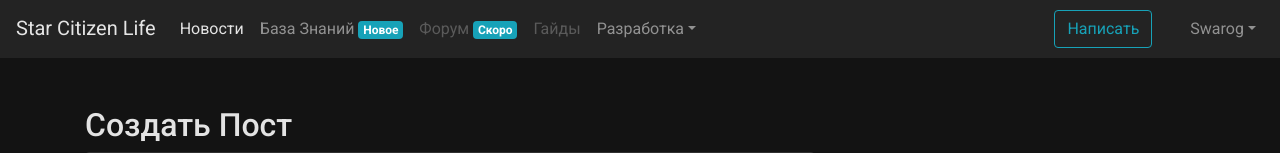
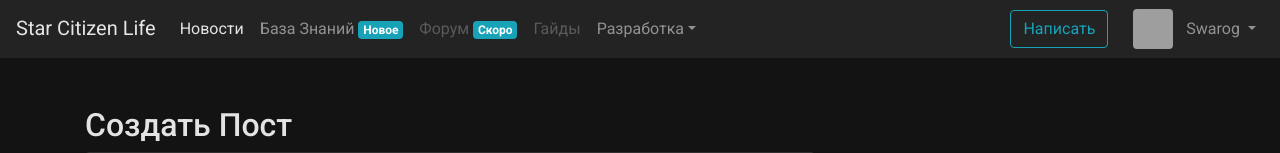
Before and after one commit to ModPhoenix/SCL, a Django app: a page that uses blog/templates/blog/nav.html in a window 1280 px wide. Shown: the top 153 px of the page. Run offline with Django 3.2, Linux system fonts and the light colour scheme; a user stored in the database is signed in; data comes from the database, SQL or seed files in the repository; both versions use the stored data as it was after the commit; some libraries are stand-ins or nearby versions; grey boxes are pictures that could not be loaded.

Commit message:
Миниатюра пользователя в Навбаре

```diff
--- a/blog/templates/blog/nav.html
+++ b/blog/templates/blog/nav.html
@@ -35,8 +35,10 @@
 
     <ul class="navbar-nav profile">
       <li class="nav-item dropdown">
-        <a class="nav-link dropdown-toggle" href="http://example.com" id="dropdown01" data-toggle="dropdown" aria-haspopup="true"
-          aria-expanded="false">{{ user.username }}</a>
+        <a class="nav-link dropdown-toggle nav-user" href="{% url 'profiles:user_profile' username=user.username %}" id="dropdown01" data-toggle="dropdown" aria-haspopup="true" aria-expanded="false">
+          <img alt="@{{ user.username }}" class="user-thumbnail rounded" width="40" height="40" src="{{ user.avatar_thumbnail_40.url }}">
+          <span>{{ user.username }}</span>
+        </a>
         <div class="dropdown-menu dropdown-menu-right" aria-labelledby="profile-menu">
           <a class="dropdown-item" href="{% url 'profiles:user_profile' username=user.username  %}">Профиль</a>
           <a class="dropdown-item" href="{% url 'profiles:settings_profile' %}">Настройки</a>
--- a/static/css/main.css
+++ b/static/css/main.css
@@ -108,11 +108,21 @@ table caption {
 
 nav .link-create {
   cursor: pointer;
-  margin-right: 30px;
+  margin-right: 70px;
 }
 
 nav .btn-create {
   cursor: pointer;
+}
+
+.nav-user {
+  position: relative;
+}
+
+.user-thumbnail {
+  position: absolute;
+  top: 1px;
+  left: -45px;
 }
 
 /* Header end */
```
Also changed, not shown: db.sqlite3.
